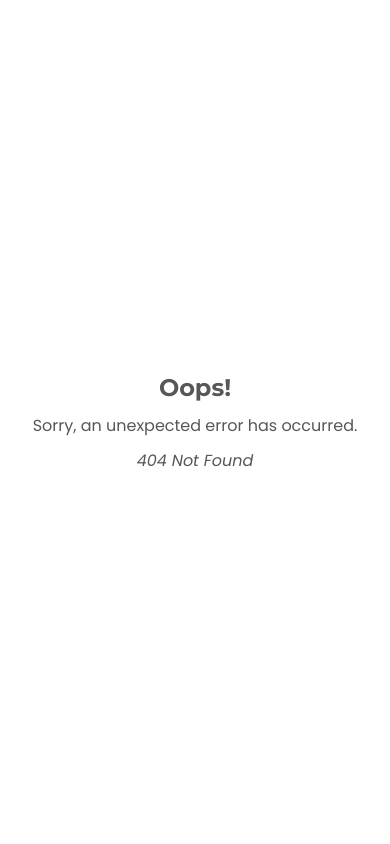
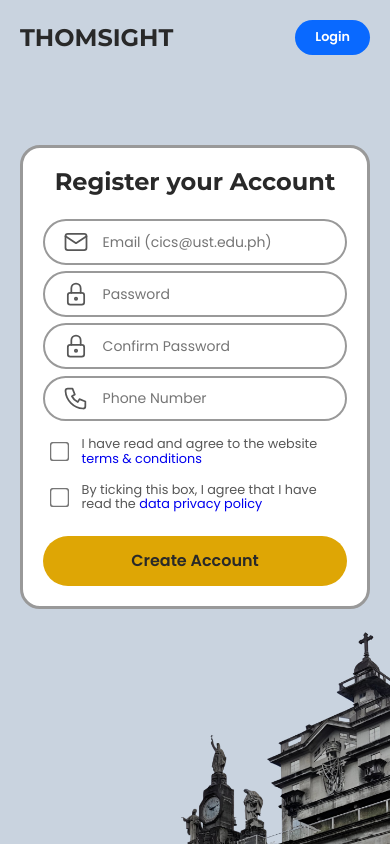
Before and after one commit to kigos21/thomsight-frontend, a React (Vite) app: page /register/student in a window 390 px wide. Before the commit this address had no page. Built offline with nearby package versions, Linux system fonts and the light colour scheme.

Commit message:
08272024 progress

```diff
--- a/package.json
+++ b/package.json
@@ -10,6 +10,7 @@
     "preview": "vite preview"
   },
   "dependencies": {
+    "@tabler/icons-react": "^3.12.0",
     "modern-normalize": "^3.0.0",
     "react": "^18.3.1",
     "react-dom": "^18.3.1",
--- /dev/null
+++ b/src/components/ui/auth/AuthContentContainer.tsx
@@ -0,0 +1,23 @@
+import StyledBox from "../../layout/StyledBox";
+
+type AuthContentContainerProps = {
+  children: React.ReactNode;
+};
+
+export default function AuthContentContainer({
+  children,
+}: AuthContentContainerProps) {
+  return (
+    <StyledBox
+      bgColor="var(--white)"
+      border="3px solid var(--muted-black)"
+      style={{
+        maxWidth: "1024px",
+        marginLeft: "auto",
+        marginRight: "auto",
+      }}
+    >
+      {children}
+    </StyledBox>
+  );
+}
--- a/src/components/ui/auth/Navbar.tsx
+++ b/src/components/ui/auth/Navbar.tsx
@@ -6,7 +6,7 @@ import styles from "./Navbar.module.scss";
 
 export default function Navbar() {
   return (
-    <PaddedContainer>
+    <PaddedContainer style={{ marginBottom: "50px" }}>
       <header className={styles.container}>
         <h1 className={styles.heading}>Thomsight</h1>
         <img src={logo} alt="Logo" className={styles.logo} />
--- a/src/index.css
+++ b/src/index.css
@@ -121,6 +121,10 @@ h6 {
   font-optical-sizing: auto;
 }
 
+a {
+  text-decoration: none;
+}
+
 button,
 input[type="submit"],
 input[type="reset"] {
@@ -135,9 +139,17 @@ input[type="reset"] {
 
 button:focus-visible,
 input[type="submit"]:focus-visible,
-input[type="reset"]:focus-visible {
+input[type="reset"]:focus-visible,
+input[type="text"]:focus-visible,
+input[type="email"]:focus-visible,
+input[type="password"]:focus-visible,
+input[type="tel"]:focus-visible {
   outline: 3px solid var(--blue-4);
-  outline-offset: 3px;
+  outline-offset: 1px;
+}
+
+input[type="checkbox"] {
+  transform: scale(1.5);
 }
 
 @media screen and (max-width: 768px) {
@@ -190,4 +202,8 @@ input[type="reset"]:focus-visible {
   h6 {
     font-size: 1rem;
   }
+
+  label {
+    font-size: 0.8rem;
+  }
 }
--- a/src/main.tsx
+++ b/src/main.tsx
@@ -7,6 +7,7 @@ import AppLayout from "./components/layout/AppLayout.tsx";
 import AuthLayout from "./components/layout/AuthLayout.tsx";
 import ErrorPage from "./pages/ErrorPage.tsx";
 import PreRegisterPage from "./pages/auth/PreRegister.tsx";
+import StudentRegisterPage from "./pages/auth/StudentRegisterPage.tsx";
 
 const router = createBrowserRouter([
   {
@@ -15,12 +16,15 @@ const router = createBrowserRouter([
     errorElement: <ErrorPage />,
   },
   {
-    path: "/auth",
     element: <AuthLayout />,
     children: [
       {
-        index: true,
+        path: "/register",
         element: <PreRegisterPage />,
+      },
+      {
+        path: "/register/student",
+        element: <StudentRegisterPage />,
       },
     ],
   },
--- a/src/pages/auth/PreRegister.tsx
+++ b/src/pages/auth/PreRegister.tsx
@@ -1,5 +1,6 @@
+import { Link } from "react-router-dom";
 import PaddedContainer from "../../components/layout/PaddedContainer";
-import StyledBox from "../../components/layout/StyledBox";
+import AuthContentContainer from "../../components/ui/auth/AuthContentContainer";
 import Button from "../../components/ui/Button";
 
 import styles from "./PreRegister.module.scss";
@@ -7,19 +8,11 @@ import styles from "./PreRegister.module.scss";
 export default function PreRegisterPage() {
   return (
     <PaddedContainer classNames={styles.background}>
-      <StyledBox
-        bgColor="var(--white)"
-        border="3px solid var(--muted-black)"
-        style={{
-          marginTop: "50px",
-          maxWidth: "1024px",
-          marginLeft: "auto",
-          marginRight: "auto",
-        }}
-      >
+      <AuthContentContainer>
         <div className={styles.container}>
           <h1>Are you a student or an alumni?</h1>
           <div className={styles.buttonContainer}>
+            <Link to={"/register/student"}>
               <Button
                 color={"primary"}
                 roundness={"rounded"}
@@ -27,6 +20,8 @@ export default function PreRegisterPage() {
               >
                 Student
               </Button>
+            </Link>
+            <Link to={"/register/alumni"}>
               <Button
                 color={"primary"}
                 roundness={"rounded"}
@@ -34,9 +29,10 @@ export default function PreRegisterPage() {
               >
                 Alumni
               </Button>
+            </Link>
           </div>
         </div>
-      </StyledBox>
+      </AuthContentContainer>
     </PaddedContainer>
   );
 }
--- /dev/null
+++ b/src/pages/auth/StudentRegisterPage.module.scss
@@ -0,0 +1,101 @@
+.container {
+  display: flex;
+  flex-direction: column;
+  align-items: center;
+}
+
+.formContainer {
+  max-width: 420px;
+  width: 100%;
+
+  margin-top: 2.5rem;
+}
+
+.form {
+  display: flex;
+  flex-direction: column;
+  gap: 0.6rem;
+}
+
+.formGroup {
+  position: relative;
+}
+
+.icon {
+  position: absolute;
+  top: 50%;
+  left: 1.8rem;
+
+  transform: translate(0%, -50%);
+}
+
+.textField {
+  width: 100%;
+  padding: 1.2rem 4.4rem;
+  border-radius: 999px;
+
+  border: 2px solid var(--muted-black);
+  color: var(--black);
+}
+
+.checkGroup {
+  display: flex;
+  align-items: center;
+  gap: 1rem;
+
+  padding: 0.6rem 0 0 0.6rem;
+}
+
+.button {
+  width: 100%;
+  padding: 1.2rem 2.4rem;
+  font-size: 1.2rem;
+
+  margin-top: 2.5rem;
+}
+
+@media screen and (max-width: 768px) {
+  .textField {
+    padding: 1rem 4rem;
+  }
+
+  .form {
+    gap: 0.5rem;
+  }
+
+  .icon {
+    left: 1.4rem;
+  }
+
+  .button {
+    padding: 1.1rem 2.2rem;
+    font-size: 1.1rem;
+  }
+}
+
+@media screen and (max-width: 480px) {
+  .formContainer,
+  .button {
+    margin-top: 1.5rem;
+  }
+
+  .form {
+    gap: 0.4rem;
+  }
+
+  .textField {
+    padding: 0.8rem 1.2rem 0.8rem 3.6rem;
+    font-size: 0.875rem;
+  }
+
+  .icon {
+    left: 1.2rem;
+    aspect-ratio: 1/1;
+    width: 1.75rem;
+  }
+
+  .button {
+    padding: 1rem 2rem;
+    font-size: 1rem;
+  }
+}
--- /dev/null
+++ b/src/pages/auth/StudentRegisterPage.tsx
@@ -0,0 +1,77 @@
+import PaddedContainer from "../../components/layout/PaddedContainer";
+import AuthContentContainer from "../../components/ui/auth/AuthContentContainer";
+import Button from "../../components/ui/Button";
+
+import { IconLock, IconMail, IconPhone } from "@tabler/icons-react";
+
+import styles from "./StudentRegisterPage.module.scss";
+import { Link } from "react-router-dom";
+
+export default function StudentRegisterPage() {
+  return (
+    <PaddedContainer>
+      <AuthContentContainer>
+        <div className={styles.container}>
+          <h1>Register your Account</h1>
+          <div className={styles.formContainer}>
+            <form className={styles.form}>
+              <div className={styles.formGroup}>
+                <IconMail size={35} stroke={1.5} className={styles.icon} />
+                <input
+                  type="email"
+                  placeholder="Email (cics@ust.edu.ph)"
+                  className={styles.textField}
+                />
+              </div>
+              <div className={styles.formGroup}>
+                <IconLock size={35} stroke={1.5} className={styles.icon} />
+                <input
+                  type="password"
+                  placeholder="Password"
+                  className={styles.textField}
+                />
+              </div>
+              <div className={styles.formGroup}>
+                <IconLock size={35} stroke={1.5} className={styles.icon} />
+                <input
+                  type="password"
+                  placeholder="Confirm Password"
+                  className={styles.textField}
+                />
+              </div>
+              <div className={styles.formGroup}>
+                <IconPhone size={35} stroke={1.5} className={styles.icon} />
+                <input
+                  type="tel"
+                  placeholder="Phone Number"
+                  className={styles.textField}
+                />
+              </div>
+              <div className={styles.checkGroup}>
+                <input type="checkbox" id="terms" />
+                <label htmlFor="terms">
+                  I have read and agree to the website{" "}
+                  <Link to={"#"}>terms & conditions</Link>
+                </label>
+              </div>
+              <div className={styles.checkGroup}>
+                <input type="checkbox" id="privacy" />
+                <label htmlFor="privacy">
+                  By ticking this box, I agree that I have read the{" "}
+                  <Link to={"#"}>data privacy policy</Link>
+                </label>
+              </div>
+            </form>
+            <Button
+              color="primary"
+              roundness="rounded"
+              classNames={styles.button}
+            >
+              Create Account
+            </Button>
+          </div>
+        </div>
+      </AuthContentContainer>
+    </PaddedContainer>
+  );
+}
```
Also changed, not shown: 1 other file (tests, documents, lock files or other folders). Lines whose indentation alone changed are shown as unchanged.
